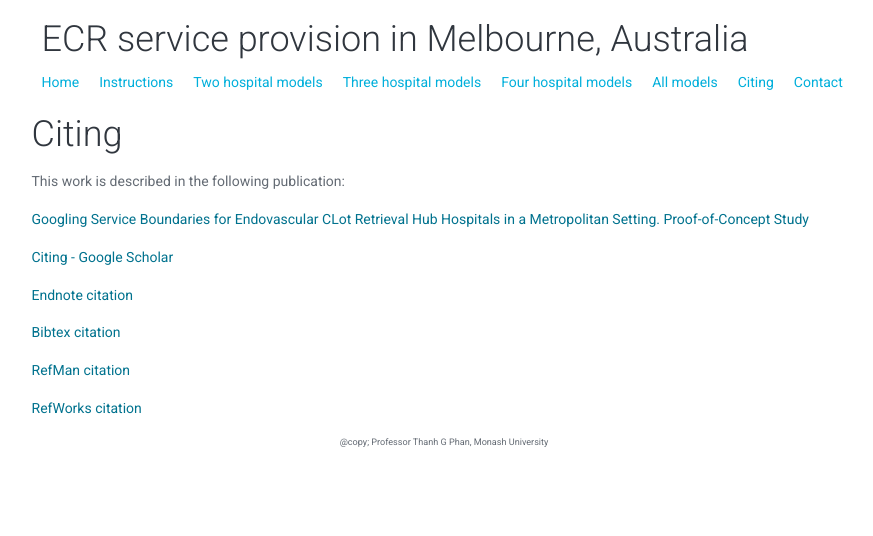
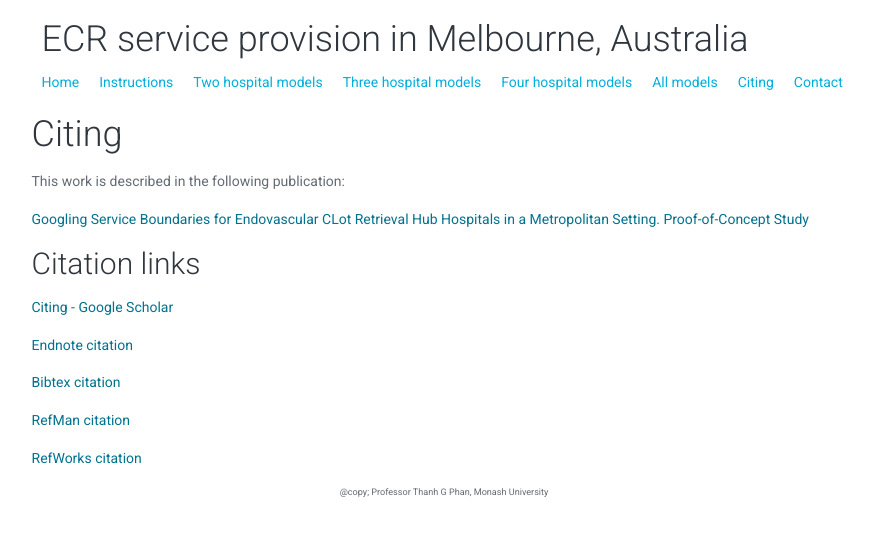
Before and after one commit to GNtem2/Google-Map-to-Victorian-ECR-Hospitals, a Jekyll site: the page built from referencing/index.md, in a window 1280 px wide. Shown: the top 536 px of the page, without its empty margins (196-1069 px from the left). Built offline with Jekyll 4.4.1, drawn with Linux system fonts in a browser that asks for light colours.

Commit message:
formatting

```diff
--- a/referencing/index.md
+++ b/referencing/index.md
@@ -12,7 +12,10 @@ This work is described in the following publication:
 
 [Googling Service Boundaries for Endovascular CLot Retrieval Hub Hospitals in a Metropolitan Setting. Proof-of-Concept Study](http://stroke.ahajournals.org/content/early/2017/03/29/STROKEAHA.116.015323)
 
+## Citation links
+
 [Citing - Google Scholar](https://scholar.google.com.au/scholar?hl=en&q=Googling+Service+Boundaries+for+Endovascular+Clot+Retrieval+Hub+Hospitals+in+a+Metropolitan+Setting&btnG=&as_sdt=1%2C5&as_sdtp=#)
+
 
 [Endnote citation](https://scholar.googleusercontent.com/scholar.enw?q=info:wGoLJV0dMWkJ:scholar.google.com/&output=citation&scisig=AAGBfm0AAAAAWOLlKpzHMHzeN_bddhOdnGHDAMzWEX5b&scisf=3&ct=citation&cd=-1&hl=en)
 
```
